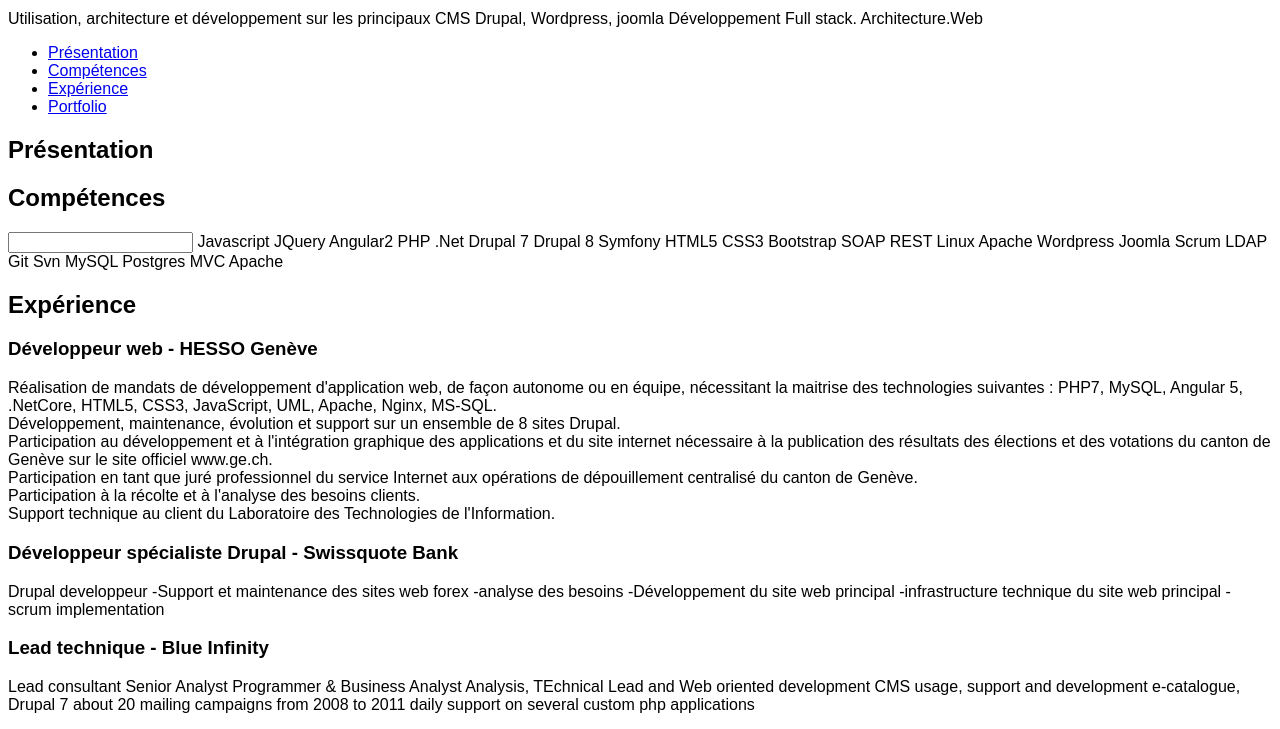
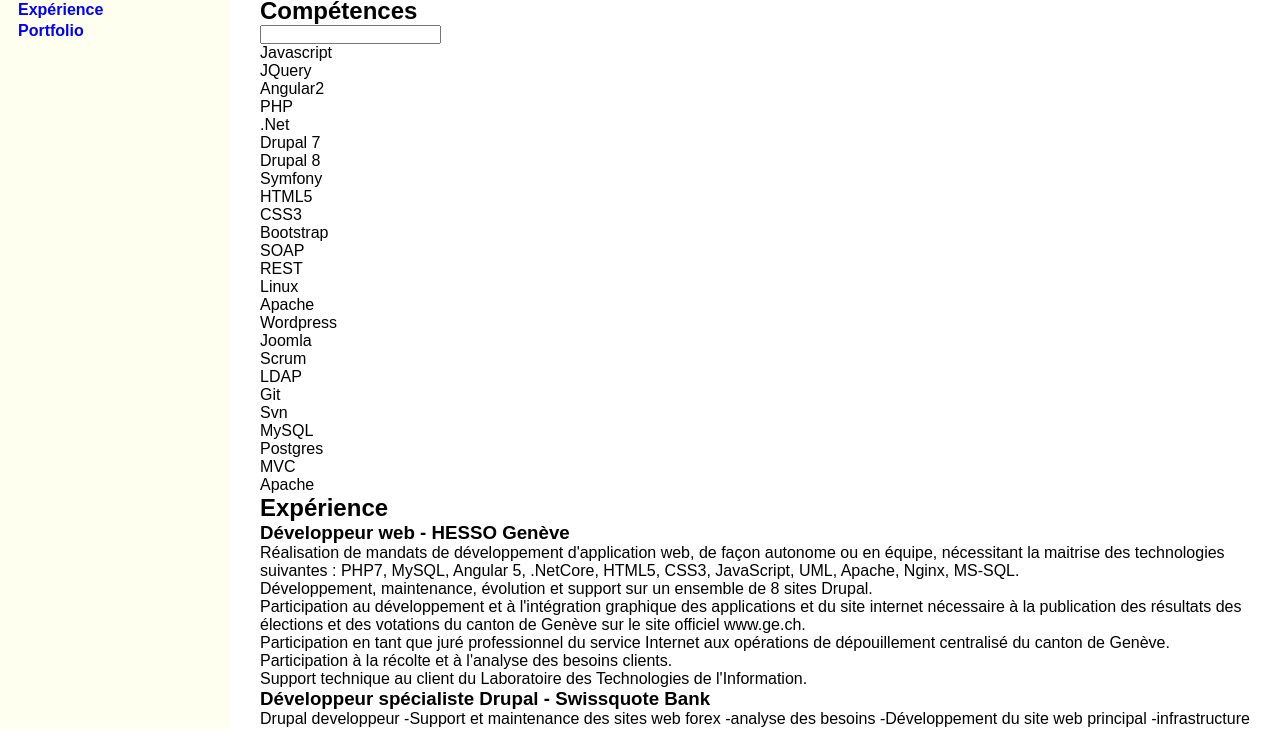
Before and after one commit to Elyoukey/online_cv, a plain HTML site: page index.html in a window 1280 px wide. Shown: the part 104-833 px from the top of the page. Drawn offline with Linux system fonts and the light colour scheme.

Commit message:
Update css

```diff
--- a/css/styles.css
+++ b/css/styles.css
@@ -1,3 +1,38 @@
-*, html{
+*,html{
 	font-family: arial;
+	margin:0;
+	padding: 0;
+
+
 }
+body{
+	margin: 0;
+	padding: 0;
+	padding-left: 260px;
+}
+
+span{
+display:block;
+}
+ul.menu{
+	position: fixed;
+	top:0;
+	left:0;
+	height: 100%;
+	width: 200px;
+	padding: 60px 15px;
+	background: ivory;
+list-style: none;
+
+	}
+
+	ul.menu li{
+	list-style: none;
+	margin: 3px;
+	}
+
+	ul.menu li a{
+	text-decoration: none;
+	color: blue;
+	font-weight: bold;
+	}
```
